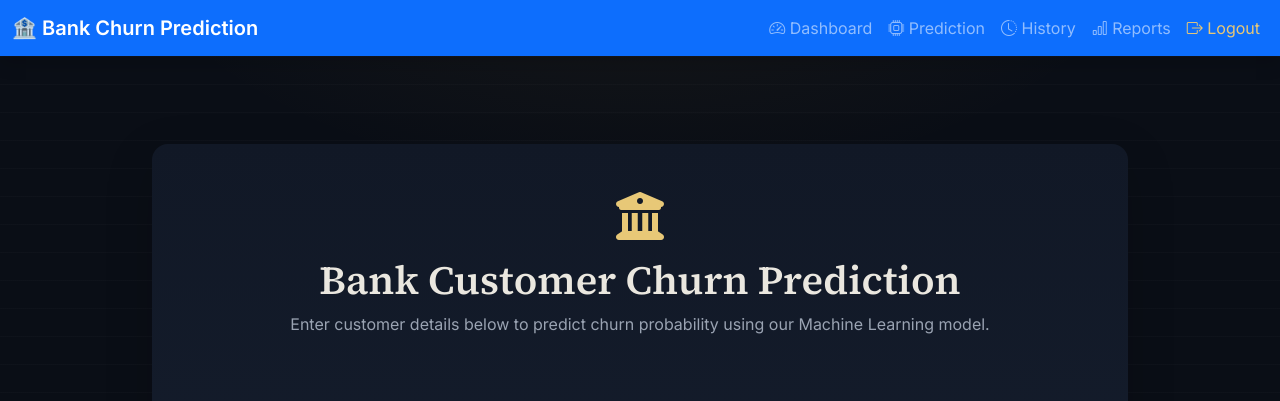
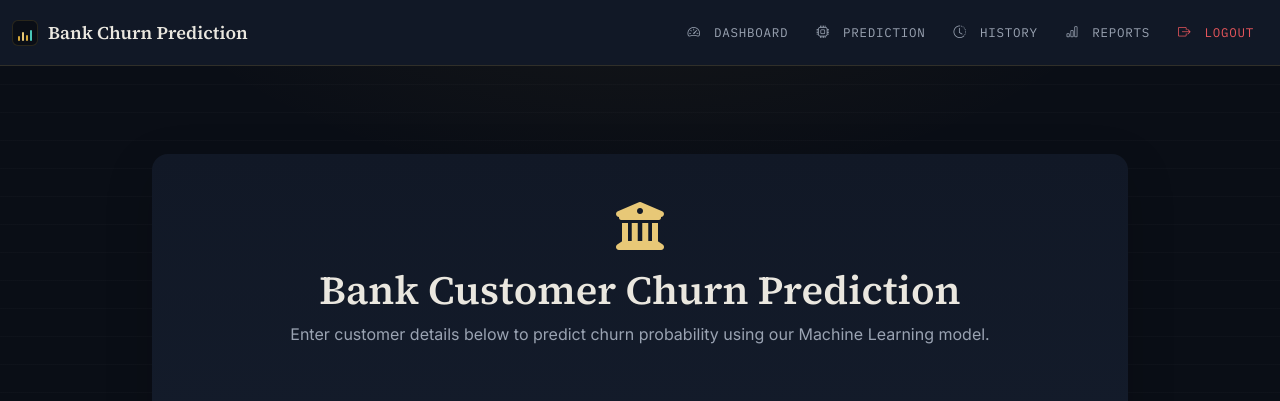
Before and after one commit to Hiruni28/bank-customer-churn-prediction, a Flask app: page /prediction in a window 1280 px wide. Shown: the top 401 px of the page. Run offline with Flask 3, Linux system fonts and the light colour scheme; the visitor is signed in with stand-in values (Sample User, id 1); parts of the project's set-up code (start-up, migrations or seed data) failed here and were passed over; some libraries are stand-ins or nearby versions.

Commit message:
Updated Navigation bar html file

```diff
--- a/templates/navbar.html
+++ b/templates/navbar.html
@@ -1,9 +1,12 @@
-<nav class="navbar navbar-expand-lg navbar-dark bg-primary shadow">
+<nav class="navbar navbar-expand-lg navbar-dark navbar-ledger">
 
 <div class="container-fluid">
 
-<a class="navbar-brand fw-bold" href="/">
-🏦 Bank Churn Prediction
+<a class="navbar-brand" href="/">
+    <span class="brand-mark" aria-hidden="true">
+        <span></span><span></span><span></span><span></span>
+    </span>
+    Bank Churn Prediction
 </a>
 
 <button class="navbar-toggler"
@@ -37,7 +40,7 @@ id="navbarNav">
 </li>
 
 <li class="nav-item">
-<a class="nav-link text-warning" href="/logout">
+<a class="nav-link logout-link" href="/logout">
 <i class="bi bi-box-arrow-right"></i> Logout
 </a>
 </li>
```
